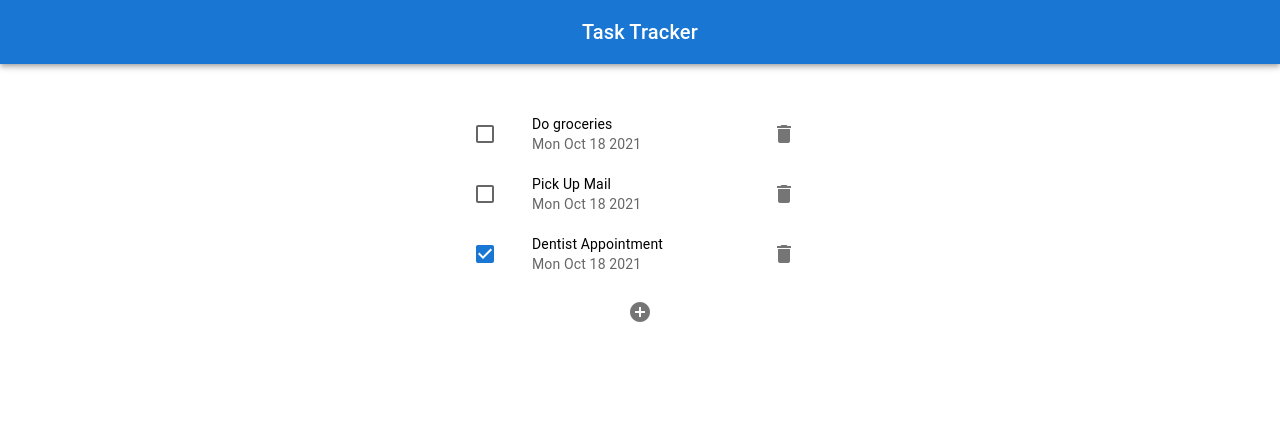
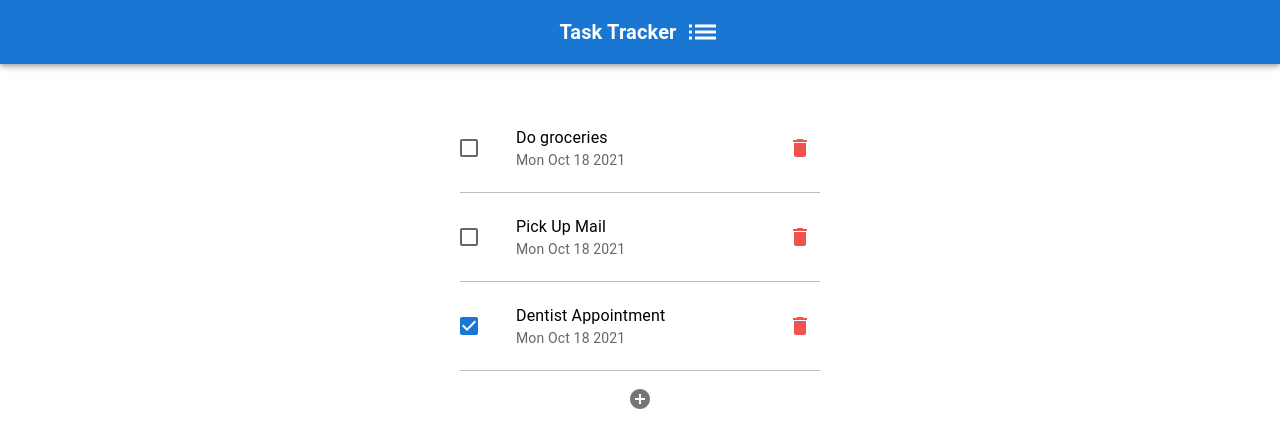
Before and after one commit to bachellerieloic/react-task-tracker, a React (Create React App) app: page / in a window 1280 px wide. Shown: the top 448 px of the page. Built offline with nearby package versions, Linux system fonts and the light colour scheme.

Commit message:
Look + EsLint

```diff
--- a/src/components/NavBar.js
+++ b/src/components/NavBar.js
@@ -1,19 +1,33 @@
-import * as React from 'react';
-import AppBar from '@mui/material/AppBar';
-import Box from '@mui/material/Box';
-import Toolbar from '@mui/material/Toolbar';
-import {Typography} from "@mui/material";
+import * as React from 'react'
+import AppBar from '@mui/material/AppBar'
+import Box from '@mui/material/Box'
+import Toolbar from '@mui/material/Toolbar'
+import { Typography } from '@mui/material'
+import Icon from '@mui/material/Icon'
 
 export default function NavBar() {
 	return (
 		<Box sx={{ flexGrow: 1 }}>
-            <AppBar position="static">
+			<AppBar position='static'>
 				<Toolbar>
-                    <Typography variant="h6" component="div" sx={{ flexGrow: 1 }}>
+					<Typography
+						variant='h6'
+						component='div'
+						sx={{
+							display: 'flex',
+							justifyContent: 'center',
+							alignItems: 'center',
+							flexGrow: 1,
+							fontWeight: 'bold',
+						}}
+					>
 						Task Tracker
+						<Icon sx={{ ml: 1 }} fontSize='large'>
+							list
+						</Icon>
 					</Typography>
 				</Toolbar>
 			</AppBar>
 		</Box>
-    );
+	)
 }
--- a/src/components/TaskList.js
+++ b/src/components/TaskList.js
@@ -1,43 +1,57 @@
-import * as React from 'react';
-import List from '@mui/material/List';
-import ListItem from '@mui/material/ListItem';
-import ListItemButton from '@mui/material/ListItemButton';
-import ListItemIcon from '@mui/material/ListItemIcon';
-import ListItemText from '@mui/material/ListItemText';
-import Checkbox from '@mui/material/Checkbox';
-import IconButton from "@mui/material/IconButton";
-import Icon from "@mui/material/Icon";
+import * as React from 'react'
+import List from '@mui/material/List'
+import ListItem from '@mui/material/ListItem'
+import ListItemButton from '@mui/material/ListItemButton'
+import ListItemIcon from '@mui/material/ListItemIcon'
+import ListItemText from '@mui/material/ListItemText'
+import Checkbox from '@mui/material/Checkbox'
+import IconButton from '@mui/material/IconButton'
+import Icon from '@mui/material/Icon'
+import { red } from '@mui/material/colors'
 
 export default function Tasks({ tasks, onToggle, onDelete }) {
 	return (
-        <List className="mt-2" sx={{ width: '100%', mt: 4, maxWidth: 360, mx: 'auto', bgcolor: 'background.paper', textAlign: 'center' }}>
+		<List
+			className='mt-2'
+			sx={{
+				width: '100%',
+				mt: 4,
+				maxWidth: 360,
+				mx: 'auto',
+				bgcolor: 'background.paper',
+				textAlign: 'center',
+			}}
+		>
 			{tasks.map((task) => {
-                const labelId = `checkbox-list-label-${task.id}`;
+				const labelId = `checkbox-list-label-${task.id}`
 
 				return (
 					<ListItem
 						key={task.id}
 						disablePadding
+						sx={{ borderBottom: 1, paddingY: 2, borderColor: 'grey.400' }}
 					>
-                        <ListItemButton role={undefined} dense onClick={() => onToggle(task.id)}>
 						<ListItemIcon>
 							<Checkbox
-                                    edge="start"
+								edge='start'
 								checked={task.checked}
 								tabIndex={-1}
 								disableRipple
 								inputProps={{ 'aria-labelledby': labelId }}
+								onClick={() => onToggle(task.id)}
 							/>
 						</ListItemIcon>
-                            <ListItemText id={labelId} primary={task.title} secondary={task.date.toDateString()}/>
-                            <IconButton aria-label="delete" onClick={() => onDelete(task.id)}>
-                                <Icon>delete</Icon>
+						<ListItemText
+							id={labelId}
+							primary={task.title}
+							secondary={task.date.toDateString()}
+						/>
+						<IconButton aria-label='delete' onClick={() => onDelete(task.id)}>
+							<Icon sx={{ color: red[400] }}>delete</Icon>
 						</IconButton>
-                        </ListItemButton>
 					</ListItem>
-                );
+				)
+			})}
+		</List>
+	)
 }
-            )}
-        </List>
-    );
-};
```
Also changed, not shown: package.json (+11 -0 lines), src/API.js (+27 -27 lines), src/App.js (+20 -21 lines), src/reportWebVitals.js (+12 -12 lines), .eslintrc.js (added), 1 other file (tests, documents, lock files or other folders). Lines whose indentation alone changed are shown as unchanged.
